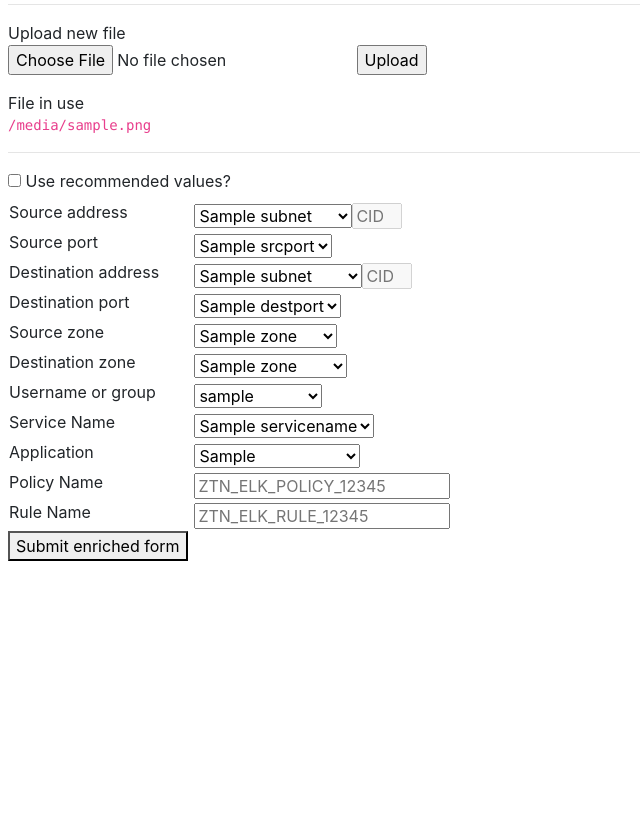
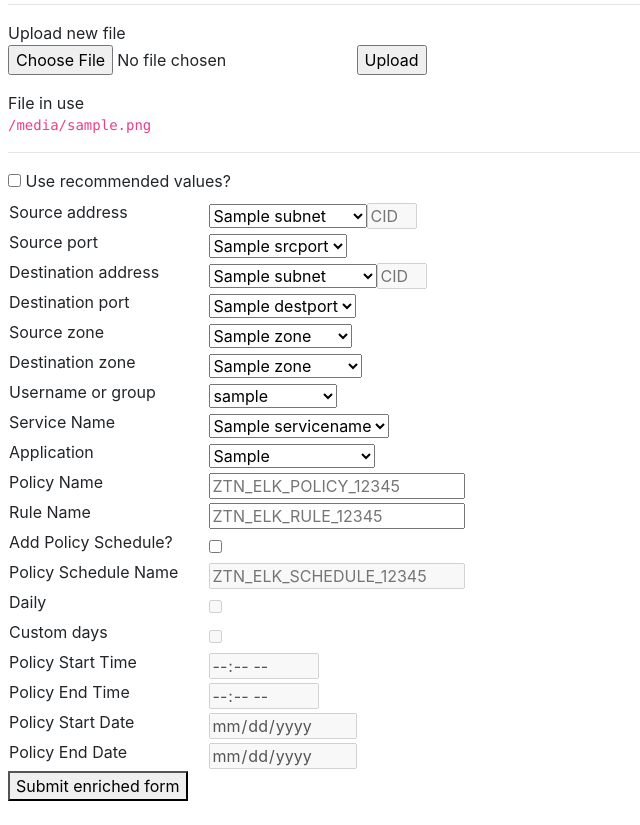
Before and after one commit to Juniper-SE/ztn-elk, a Flask app: template ztn/templates/enrichment.html in a window 1280 px wide. Shown: the part 197-1022 px from the top of the page, without its empty margins (0-640 px from the left). Before the commit the page ends 758 px from the top, so only its background shows below. Run offline with Flask 2, Linux system fonts and the light colour scheme; the template is opened without the code that fills it: most values are stand-ins (such as "Sample title", 1, 10 or a date in 2020); parts of the project's set-up code (start-up, migrations or seed data) failed here and were passed over; some libraries are stand-ins or nearby versions.

Commit message:
ztn docker image;scheduler;graphing

```diff
--- a/ztn/static/js/enrichment.js
+++ b/ztn/static/js/enrichment.js
@@ -65,3 +65,61 @@ function useRecommended() {
 function submitEnriched() {
 
 }
+
+function timeBased() {
+    var isChecked = document.getElementById("yes_policy_time").checked;
+
+    if (isChecked) {
+        document.getElementById("policy_time_start").disabled = false;
+        document.getElementById("policy_time_end").disabled = false;
+        document.getElementById("policy_date_start").disabled = false;
+        document.getElementById("policy_date_end").disabled = false;
+        document.getElementById("policy_daily").disabled = false;
+        document.getElementById("policy_custom").disabled = false;
+    } else {
+        document.getElementById("policy_time_start").disabled = true;
+        document.getElementById("policy_time_end").disabled = true;
+        document.getElementById("policy_date_start").disabled = true;
+        document.getElementById("policy_date_end").disabled = true;
+        document.getElementById("policy_daily").disabled = true;
+        document.getElementById("policy_custom").disabled = true;
+        document.getElementById("policy_time_start").value = "";
+        document.getElementById("policy_time_end").value = "";
+    }
+}
+
+function daily() {
+    document.getElementById("policy_custom").checked = false;
+    document.getElementById("policy_custom_area_1").style.display = 'none';
+    document.getElementById("policy_custom_area_2").style.display = 'none';
+    document.getElementById("policy_custom_area_3").style.display = 'none';
+    document.getElementById("sunday").checked = false;
+    document.getElementById("monday").checked = false;
+    document.getElementById("tuesday").checked = false;
+    document.getElementById("wednesday").checked = false;
+    document.getElementById("thursday").checked = false;
+    document.getElementById("friday").checked = false;
+    document.getElementById("saturday").checked = false;
+
+}
+
+function custom() {
+    if (document.getElementById("policy_custom").checked) {
+        document.getElementById("policy_daily").checked = false;
+        document.getElementById("policy_custom_area_1").style.display = 'table-row';
+        document.getElementById("policy_custom_area_2").style.display = 'table-row';
+        document.getElementById("policy_custom_area_3").style.display = 'table-row';
+    }
+    else {
+        document.getElementById("policy_custom_area_1").style.display = 'none';
+        document.getElementById("policy_custom_area_2").style.display = 'none';
+        document.getElementById("policy_custom_area_3").style.display = 'none';
+        document.getElementById("sunday").checked = false;
+        document.getElementById("monday").checked = false;
+        document.getElementById("tuesday").checked = false;
+        document.getElementById("wednesday").checked = false;
+        document.getElementById("thursday").checked = false;
+        document.getElementById("friday").checked = false;
+        document.getElementById("saturday").checked = false;
+    }
+}
--- a/ztn/templates/enrichment.html
+++ b/ztn/templates/enrichment.html
@@ -9,33 +9,34 @@
 
 <body style="margin:4px;padding:4px">
     This page allows you to make changes to the fields automatically pulled from logs.
-    <br/>If you'd like to upload a file with IPs, subnets, users/groups, and zones, you can upload a YAML file. Please follow the format:
-    <br/>
-        <code>
+    <br />If you'd like to upload a file with IPs, subnets, users/groups, and zones, you can upload a YAML file. Please
+    follow the format:
+    <br />
+    <code>
         ---
         <br/>ad_groups: one,two,three
         <br/>ad_names: natzberg,sandeepr,tvmeter
         <br/>subnets: 192.15.12.0/24,192.15.13.0/24,192.15.14.0/24
         <br/>zones: it,bus,corp
         </code>
-    <br/>Please note that uploading a file with the same name will overwrite the old one.
+    <br />Please note that uploading a file with the same name will overwrite the old one.
     <hr />
 
     Upload new file
     <form method=post enctype='multipart/form-data'>
-      <input type=file name=file>
-      <input type=submit value=Upload>
+        <input type=file name=file>
+        <input type=submit value=Upload>
     </form>
 
     File in use
-    <br/>
+    <br />
     {% if file %}
     <code>
         {{ file }}
     </code>
     {% endif %}
 
-    <hr/>
+    <hr />
     <input type="checkbox" id="recommended" value="recommended" onchange="useRecommended()">
     <label for="recommended">Use recommended values?</label>
 
@@ -203,6 +204,107 @@
                     <input name="rule_name" type="text" placeholder="ZTN_ELK_RULE_12345">
                 </td>
             </tr>
+            <tr>
+                <td>
+                    <label for="yes_policy_time">Add Policy Schedule?</label>
+                </td>
+                <td>
+                    <input type="checkbox" id="yes_policy_time" value="yes_policy_time" onchange="timeBased()">
+                </td>
+            </tr>
+            <tr>
+                <td>
+                    <label for="policy_schedule_name">Policy Schedule Name</label>
+                </td>
+                <td>
+                    <input type="text" name="policy_schedule_name" placeholder="ZTN_ELK_SCHEDULE_12345" disabled>
+                </td>
+            </tr>
+            <tr>
+                <td>
+                    <label for="policy_daily">Daily</label>
+                </td>
+                <td>
+                    <input type="checkbox" name="policy_daily" id="policy_daily" value="policy_daily_true" disabled
+                        onchange="daily()">
+                </td>
+            </tr>
+            <tr>
+                <td>
+                    <label for="policy_custom">Custom days</label>
+                </td>
+                <td>
+                    <input type="checkbox" name="policy_custom" id="policy_custom" value="policy_custom_true" disabled
+                        onchange="custom()">
+                </td>
+            </tr>
+            <tr style="display:none" id="policy_custom_area_1">
+                <td>
+                    Days:
+                </td>
+                <td>
+                    <input type="checkbox" name="sunday" id="sunday">
+                    <label for="sunday">Sunday</label>
+                    <br />
+                    <input type="checkbox" name="monday" id="monday">
+                    <label for="monday">Monday</label>
+                </td>
+            </tr>
+            <tr style="display:none" id="policy_custom_area_2">
+                <td></td>
+                <td>
+                    <input type="checkbox" name="tuesday" id="tuesday">
+                    <label for="tuesday">Tuesday</label>
+                    <br />
+                    <input type="checkbox" name="wednesday" id="wednesday">
+                    <label for="wednesday">Wednesday</label>
+                </td>
+            </tr>
+            <tr style="display:none" id="policy_custom_area_3">
+                <td></td>
+                <td>
+                    <input type="checkbox" name="thursday" id="thursday">
+                    <label for="thursday">Thursday</label>
+                    <br />
+                    <input type="checkbox" name="friday" id="friday">
+                    <label for="friday">Friday</label>
+                    <br />
+                    <input type="checkbox" name="saturday" id="saturday">
+                    <label for="saturday">Saturday</label>
+                </td>
+            </tr>
+            <tr>
+                <td>
+                    <label for="policy_time_start">Policy Start Time</label>
+                </td>
+                <td>
+                    <input type="time" id="policy_time_start" name="policy_time_start" disabled>
+                </td>
+            </tr>
+            <tr>
+                <td>
+                    <label for="policy_time_start">Policy End Time</label>
+                </td>
+                <td>
+                    <input type="time" id="policy_time_end" name="policy_time_end" disabled>
+                </td>
+            </tr>
+            <tr>
+                <td>
+                    <label for="policy_date_start">Policy Start Date</label>
+                </td>
+                <td>
+                    <input type="date" id="policy_date_start" name="policy_date_start" disabled>
+                </td>
+            </tr>
+            <tr>
+                <td>
+                    <label for="policy_date_start">Policy End Date</label>
+                </td>
+                <td>
+                    <input type="date" id="policy_date_end" name="policy_date_end" disabled>
+                </td>
+            </tr>
         </table>
         <input type="hidden" id="protocol_id" name="protocol_id" value="{{ protocol_id }}">
         <button type="submit">Submit enriched form</button>
--- a/ztn/ztn/app.py
+++ b/ztn/ztn/app.py
@@ -1,11 +1,16 @@
 from flask import Flask, request, render_template, send_from_directory
 from ztn_elk import ZTN_ELK_Server
+from ztn_graph import ZTN_Graph
 import os
 import logging
 import json
 import time
 import yaml
 from werkzeug.utils import secure_filename
+from elasticsearch import Elasticsearch
+import pandasticsearch as pds
+import pandas as pd
+
 
 UPLOAD_FOLDER = 'uploads'
 ALLOWED_EXTENSIONS = {'yaml'}
@@ -14,6 +19,7 @@ app = Flask(__name__, template_folder="../templates")
 app.config['UPLOAD_FOLDER'] = UPLOAD_FOLDER
 app.config['MAX_CONTENT_LENGTH'] = 16 * 1024 * 1024
 
+### SECURITY DIRECTOR LOGIN ###
 ## Load the configuration file and login to SD API
 with open("../ztn.yml", 'r') as stream:
     try:
@@ -23,10 +29,13 @@ with open("../ztn.yml", 'r') as stream:
 ztn_elk = ZTN_ELK_Server(url="https://" + obj["sd.ip_addr"], user=obj["sd.user"], password=obj["sd.password"] )
 ztn_elk.login()
 
+### GRAPHISTRY LOGIN / SETUP ###
+ztn_graph = ZTN_Graph(url='hub.graphistry.com', user='natzberg', password='Tastiness2-Variably-Hesitate')
+ztn_graph.login()
+
 # Logging configuration
 logging.basicConfig(filename="ztn_elk.log",
                     format='%(asctime)s %(message)s', level=logging.DEBUG)
-
 
 @app.route('/', methods=['GET', 'POST'])
 def index():
@@ -309,10 +318,42 @@ def submit_enriched_form():
 
     app_id = ztn_elk.find_application(form['application'])
 
+
+    # Check if a policy schedule with the given name already exists, if not create one
+    if form['policy_schedule_name']:
+        policy_schedule_id, policy_schedule_status_code = ztn_elk.check_scheduler_exists(form['policy_schedule_name'])
+
+        if policy_schedule_status_code < 400:
+            create_policy_schedule_status, policy_schedule_id = ztn_elk.create_scheduler(
+                schedulername=form['policy_schedule_name'])
+
+            if create_policy_schedule_status == 200:
+                logging.info(
+                    "Policy schedule object created for %s.", form['policy_schedule_name'])
+            else:
+                logging.warning(
+                    "Policy schedule object failed to be created for %s with status code %d.", form['policy_schedule_name'], create_policy_schedule_status)
+
+        # Failed API connection
+        else:
+            logging.warn(
+                "API call to Security Director failed, check your connections, URLs, and IPs. Status code: %d", policy_schedule_status_code)
+            return '''"API call to Security Director failed, check your connections, URLs, and IPs. Check the logs for status code.'''
+    else:
+        create_policy_schedule_status, policy_schedule_id = ztn_elk.create_scheduler()
+
+        if create_policy_schedule_status == 409:
+            logging.warn("Policy schedule with name %s already exists, new name needs to be chosen.", form['policy_schedule_name'])
+            return '''There is already a policy schedule with that name, please return to the previous page and try again.'''
+
+        logging.info("Policy schedule with name %s created.")
+
     # Attempt to create a policy based on the addrress objects and application created previously
     if form['policy_name']:
         create_policy_status, policy_id = ztn_elk.create_policy(
-            policyname=form['policy_name'])
+            policyname=form['policy_name'],
+            policyscheduleid=policy_schedule_id,
+            policyschedulename=form['policy_schedule_name'])
     else:
         create_policy_status, policy_id = ztn_elk.create_policy()
 
@@ -350,6 +391,17 @@ def submit_enriched_form():
 
     return render_template("policy_submitted.html", sd_url=ztn_elk.root_url)
 
+@app.route('/graph/')
+def test():
+    es = Elasticsearch('http://10.192.16.248:9200')
+    # es_result = es.search(index="junos-syslog", query={"match_all": {}})
+    results = elasticsearch.helpers.scan(es, query={"query": {"match_all": {}}}, index="junos-syslog")
+    df = pd.DataFrame.from_dict([document['_source'] for document in results])
+
+    pandas_df = pds.Select.from_dict(es_result).to_pandas()
+    pandas_df.print_schema()
+
+    return 'yeah'
 
 @app.route('/js/<path:filename>')
 def serve_static(filename):
```
Also changed, not shown: ztn/requirements.txt (+7 -0 lines), ztn/ztn/ztn_elk.py (+103 -2 lines), ztn/ztn/ztn_graph.py (added, +14 -0 lines), 3 other files.
